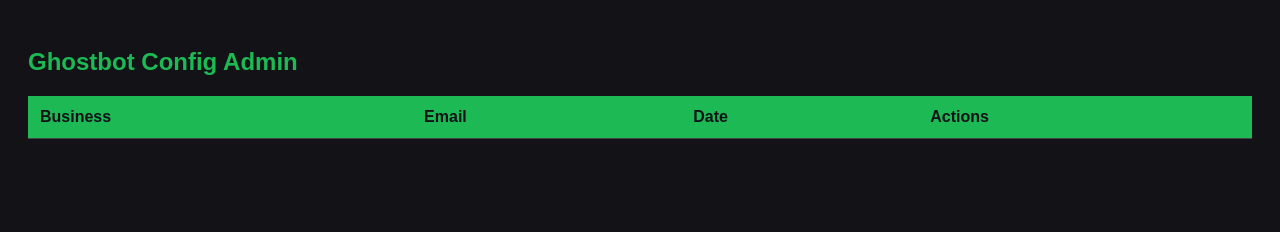
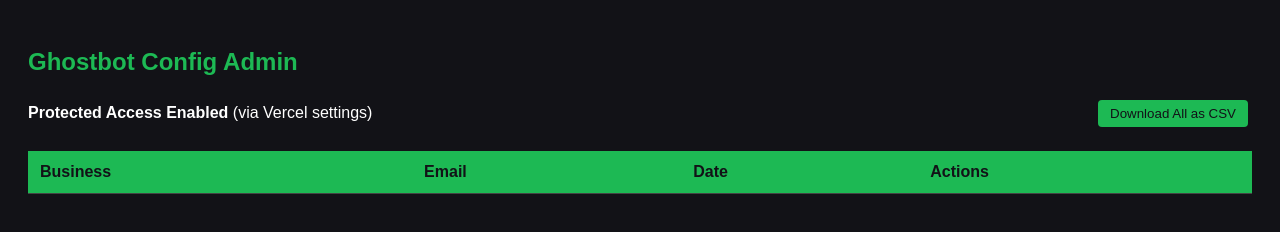
Before and after one commit to burchdad/ghostbot-chat, a website: page admin.html in a window 1280 px wide. Drawn offline with Linux system fonts and the light colour scheme; no server answers.

Commit message:
add/Updated admin.html

```diff
--- a/admin.html
+++ b/admin.html
@@ -11,10 +11,15 @@
     th { background-color: #1db954; color: #121217; }
     button { padding: 6px 12px; margin: 4px; cursor: pointer; background: #1db954; border: none; color: #121217; border-radius: 4px; }
     h2 { color: #1db954; }
+    #controls { display: flex; justify-content: space-between; align-items: center; margin-top: 20px; }
   </style>
 </head>
 <body>
   <h2>Ghostbot Config Admin</h2>
+  <div id="controls">
+    <div><strong>Protected Access Enabled</strong> (via Vercel settings)</div>
+    <button onclick="downloadAllCSV()">Download All as CSV</button>
+  </div>
   <table>
     <thead>
       <tr>
@@ -28,9 +33,12 @@
   </table>
 
   <script>
+    let allConfigs = {};
+
     async function loadConfigs() {
       const res = await fetch('/api/config');
       const configs = await res.json();
+      allConfigs = configs;
       const tbody = document.getElementById('configTable');
       tbody.innerHTML = '';
 
@@ -60,6 +68,30 @@
       a.click();
     }
 
+    function downloadAllCSV() {
+      const headers = ["Business Name","Email","Website","Slack Webhook","Sheets Webhook","Calendly","Greeting","Created At"];
+      const rows = [headers];
+      Object.values(allConfigs).forEach(cfg => {
+        rows.push([
+          cfg.businessName,
+          cfg.contactEmail,
+          cfg.website || '',
+          cfg.slackWebhook || '',
+          cfg.sheetsWebhook || '',
+          cfg.calendly || '',
+          cfg.greeting || '',
+          new Date(cfg.createdAt).toLocaleString()
+        ]);
+      });
+
+      const csvContent = rows.map(r => r.map(cell => `"${cell}"`).join(",")).join("\n");
+      const blob = new Blob([csvContent], { type: 'text/csv;charset=utf-8;' });
+      const link = document.createElement('a');
+      link.href = URL.createObjectURL(blob);
+      link.download = "ghostbot-client-configs.csv";
+      link.click();
+    }
+
     loadConfigs();
   </script>
 </body>
```
